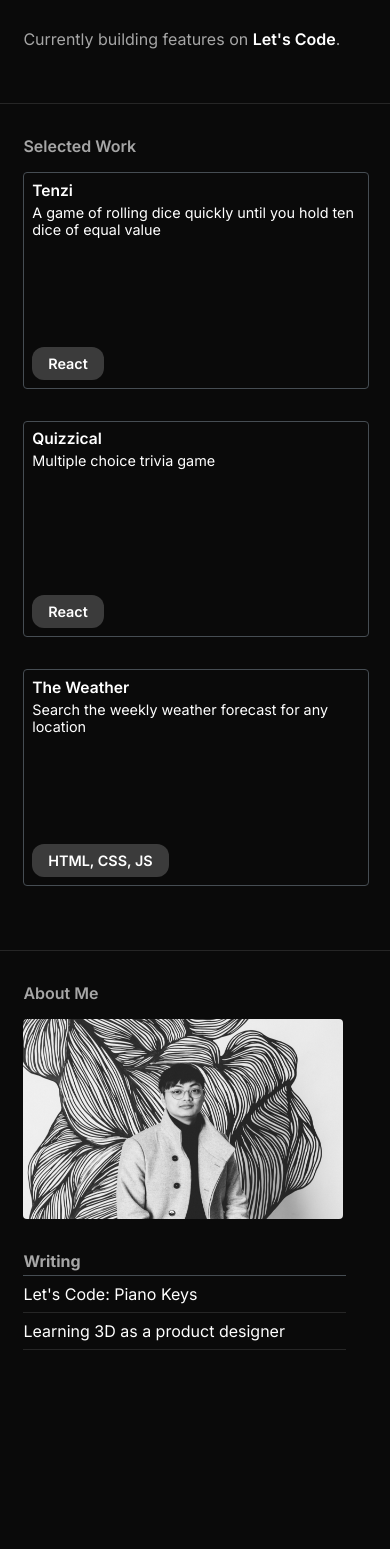
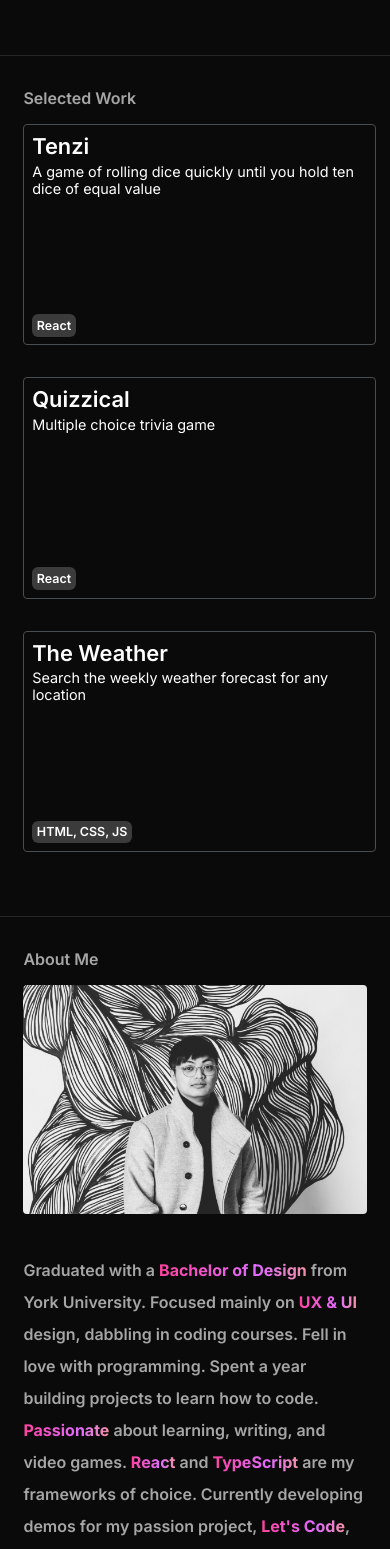
Before and after one commit to waynecen/portfolio-2022, a Svelte app: page / in a window 390 px wide. Shown: the part 223-1772 px from the top of the page. Built offline with nearby package versions, Linux system fonts and the light colour scheme.

Commit message:
Implement queries for mobile responsiveness

```diff
--- a/src/App.svelte
+++ b/src/App.svelte
@@ -5,6 +5,7 @@
 	import NavBar from "./components/NavBar.svelte";
 	import Project from "./components/Project.svelte";
 	import Subheader from "./components/Subheader.svelte";
+	import Writing from "./components/Writing.svelte";
 	import Cursor from "./Cursor.svelte";
 </script>
 
@@ -22,11 +23,7 @@
 		<p class="description">
 			Software developer and designer — specializing in designing and
 			building accessible, fun, and <span class="magic">eye-catching</span> things
-			for the web. <br /><br />Currently building features on
-			<span class="magicLink"
-				><a href="https://lets-code-chi.vercel.app/" target="_blank">Let's Code</a
-				></span
-			>.
+			for the web.
 		</p>
 	</section>
 	<Divider />
@@ -51,6 +48,9 @@
 	<Divider />
 	<Subheader>About Me</Subheader>
 	<About/>
+	<Divider />
+	<Subheader>Writing</Subheader>
+	<Writing/>
 	<Divider />
 	<Footer />
 	<Divider />
@@ -129,16 +129,6 @@
 		font-size: 1rem;
 	}
 
-	.magicLink a {
-		font-family: var(--primary);
-		font-weight: 600;
-		color: white;
-	}
-
-	.magicLink a:hover {
-		color: var(--linkHover);
-	}
-
 	/* CSS Animations */
 	@keyframes handwave {
 		from {
@@ -161,6 +151,20 @@
 		animation: handwave 0.4s linear infinite;
 	}
 
+	/* Laptop */
+	@media screen and (max-width: 1440px) {
+		section {
+			--sidePadding: 6%;
+		}
+	}
+
+	/* Tablet */
+	@media screen and (max-width: 810px) {
+		.projects {
+			width: 90%;
+		}
+	}
+
 	/* Mobile */
 	@media screen and (max-width: 720px) {
 		main {
--- a/src/components/About.svelte
+++ b/src/components/About.svelte
@@ -4,60 +4,34 @@
 
 <section id="about">
 	<div class="flex-row">
-		<div class="flex-col">
 			<img src="img/portrait-600.png" class="portrait" alt="Wayne
 			Cen Portrait">
-			<div class="wrapper">
-				<h3 class="subheader">Writing</h3>
-				<a
-				href="https://betterprogramming.pub/lets-code-mubasic-piano-keys-3ac397d3df1d"
-				target="_blank" class="article-link">Let's Code: Piano Keys</a>
-				<a
-				href="https://betterprogramming.pub/lets-code-mubasic-piano-keys-3ac397d3df1d"
-				target="_blank" class="article-link">Learning 3D as a product designer</a>
-			</div>
-		</div>
+
 		<p class="about-me">
 			Graduated with a <AccentText><a
-				href="https://design.ampd.yorku.ca/" target="_blank">Bachelor of Design</a></AccentText> from York University.
+			href="https://design.ampd.yorku.ca/" target="_blank">Bachelor of
+			Design</a></AccentText> from York University. Focused mainly on
+			<AccentText>UX & UI</AccentText> design, dabbling in coding
+			courses. Fell in love with programming. Spent a year building
+			projects to learn how to code.
+			<AccentText>Passionate</AccentText> about learning, writing, and
+			video games. <AccentText>React</AccentText> and
+			<AccentText>TypeScript</AccentText> are my frameworks of choice.
+			Currently developing demos for my passion project,
+			<AccentText>
+				<a href="https://lets-code-chi.vercel.app/"
+				target="_blank">Let's Code</a></AccentText>, built using <AccentText>Next.js</AccentText>.
 			<br>
-			Focused mainly on <AccentText>UX & UI</AccentText> design, dabbled in coding courses.
 			<br>
-			Fell in love with programming.
-			<br>
-			Spent a year building projects, to learn how to code.
-			<br>
-			<AccentText>Passionate</AccentText> about learning, writing, and
-			video games.
-			<br>
-			<AccentText>React</AccentText> and <AccentText>TypeScript</AccentText> are my frameworks of choice.
-			<br>
-			Currently available for <AccentText>front-end developer</AccentText> roles.
-			<br>
+			Available for <AccentText>front-end developer</AccentText> roles.
 		</p>
 	</div>
 </section>
 
 <style>
-	a:hover {
-		color: var(--linkHover);
-	}
-
-	.wrapper {
-		display: flex;
-		flex-direction: column;
-		margin-bottom: 32px;
-		width: 32ch;
-	}
-
 	.flex-row {
 		display: flex;
 		gap: 48px;
-	}
-
-	.flex-col {
-		display: flex;
-		flex-direction: column;
 	}
 
 	.portrait {
@@ -69,24 +43,11 @@
 	.about-me {
 		font-family: var(--primary);
 		font-weight: 600;
-		font-size: 1.8rem;
+		font-size: 1.4rem;
 		color: var(--grey);
 		max-width: var(--paragraph-length);
-		line-height: 3.2rem;
+		line-height: 2.4rem;
 		margin-top: -8px;
-	}
-
-	.subheader {
-		color: var(--grey);
-		font-size: 1rem;
-		border-bottom: 1px var(--border) solid;
-		margin-top: 32px;
-		padding-bottom: 4px;
-	}
-
-	.article-link {
-		border-bottom: 1px var(--divider) solid;
-		padding: 8px 0px;
 	}
 
 	a:hover {
@@ -105,10 +66,32 @@
 		}
 	}
 
-	/* Mobile */
-	@media screen and (max-width: 720px) {
+	@media screen and (max-width: 1440px) {
 		section {
 			--sidePadding: 6%;
 		}
 	}
+
+	@media screen and (max-width: 810px) {
+		.about-me {
+			font-size: 1rem;
+			line-height: 2rem;
+		}
+
+		.portrait {
+			height: 180px;
+		}
+	}
+
+	@media screen and (max-width: 720px) {
+		.portrait {
+			width: 100%;
+			height: auto;
+		}
+
+		.flex-row {
+			flex-direction: column;
+		}
+	}
+
 </style>
--- a/src/components/Footer.svelte
+++ b/src/components/Footer.svelte
@@ -76,17 +76,19 @@
 		margin-left: 8px;
 	}
 
-	@media screen and (max-width: 720px) {
-		footer {
-			margin-bottom: 32px;
-		}
-
-		.contact {
-			display: none;
+	@media screen and (max-width: 1440px) {
+		section {
+			--sidePadding: 6%;
 		}
 
 		.email {
 			font-size: 1rem;
 		}
 	}
+
+	@media screen and (max-width: 720px) {
+		.contact {
+			display: none;
+		}
+	}
 </style>
--- a/src/components/NavBar.svelte
+++ b/src/components/NavBar.svelte
@@ -8,7 +8,7 @@
 		<a
 			href="https://drive.google.com/file/d/1Xcp28qiHAozYg7DSoIP8xLjTqj0Zzo-E/view?usp=sharing"
 			target="_blank">
-			View Resume
+			Resume
 		</a>
 	</div>
 </nav>
@@ -41,7 +41,7 @@
 	.linkWrapper {
 		display: flex;
 		font-weight: 600;
-		gap: 24px;
+		gap: 16px;
 	}
 
 	.linkWrapper a:hover {
@@ -53,7 +53,7 @@
 		font-weight: 600;
 	}
 
-	@media screen and (max-width: 720px) {
+	@media screen and (max-width: 1440px) {
 		nav {
 			--sidePadding: 6%;
 		}
--- a/src/components/Project.svelte
+++ b/src/components/Project.svelte
@@ -75,7 +75,7 @@
 	}
 
 	.card-title {
-		font-size: 2.4vmin;
+		font-size: 2.2vmin;
 		font-weight: 600;
 	}
 
@@ -88,22 +88,37 @@
 	}
 
 	.token {
-		padding: 8px 16px;
+		padding: 1vmin 1.2vmin;
 		background-color:rgba(255, 255, 255, 0.2);
-		border-radius: 12px;
+		border-radius: 1.6vmin;
 		width: fit-content;
-		font-size: 0.9rem;
+		font-size: 1.4vmin;
 		font-weight: 600;
+	}
+
+	@media screen and (max-width: 810px) {
+		.card {
+			aspect-ratio: 1.2 / 1;
+		}
+
+		.card-subtitle {
+			margin-bottom: 8px;
+		}
 	}
 
 	@media screen and (max-width: 720px) {
 		.card {
+			aspect-ratio: 1.6 / 1;
 			width: 100%;
 			margin-bottom: 32px;
 		}
 
 		.card-title {
-			font-size: 4vmin;
+			font-size: 5.6vmin;
+		}
+
+		.token {
+			font-size: 3.2vmin;
 		}
 	}
 </style>
--- a/src/components/Subheader.svelte
+++ b/src/components/Subheader.svelte
@@ -9,7 +9,7 @@
 		font-weight: 600;
 	}
 
-	@media screen and (max-width: 720px) {
+	@media screen and (max-width: 1440px) {
 		.subHeader {
 			--sidePadding: 6%;
 		}
--- /dev/null
+++ b/src/components/Writing.svelte
@@ -0,0 +1,47 @@
+<div class="wrapper">
+	<a
+	href="https://betterprogramming.pub/lets-code-mubasic-piano-keys-3ac397d3df1d"
+	target="_blank" class="article-link">Let's Code: Piano Keys, published in Better Programming<p class="date"> September 2022</p></a>
+
+	<a
+	href="https://betterprogramming.pub/lets-code-mubasic-piano-keys-3ac397d3df1d"
+	target="_blank" class="article-link">Learning 3D as a product
+	designer, published in UX Collective<p class="date"> November
+	2020</p></a>
+</div>
+
+<style>
+	a:hover {
+		color: var(--linkHover);
+	}
+
+	.wrapper {
+		display: flex;
+		flex-direction: column;
+		margin-bottom: 32px;
+		padding: 0px var(--sidePadding);
+	}
+
+	.article-link {
+		font-weight: 700;
+		border-bottom: 1px var(--divider) solid;
+		padding: 32px 0px;
+	}
+
+	.date {
+		margin-top: 4px;
+		font-weight: 300;
+		font-size: 0.9rem;
+		color: var(--grey);
+	}
+
+	@media screen and (max-width: 1440px) {
+		.wrapper {
+			--sidePadding: 6%;
+		}
+
+		.article-link {
+		padding: 16px 0px;
+		}
+	}
+</style>
```
